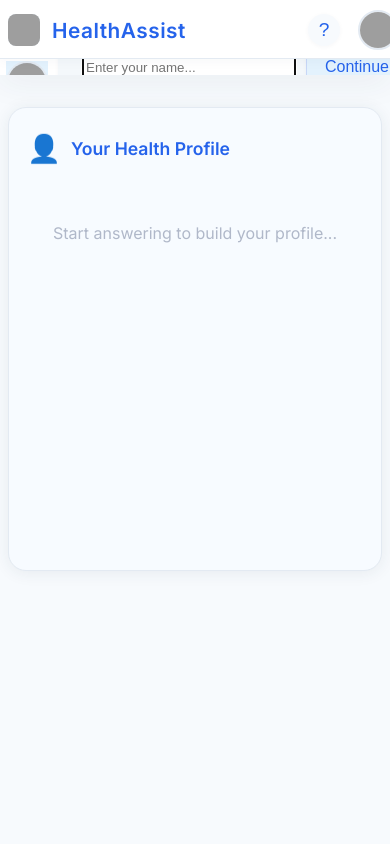
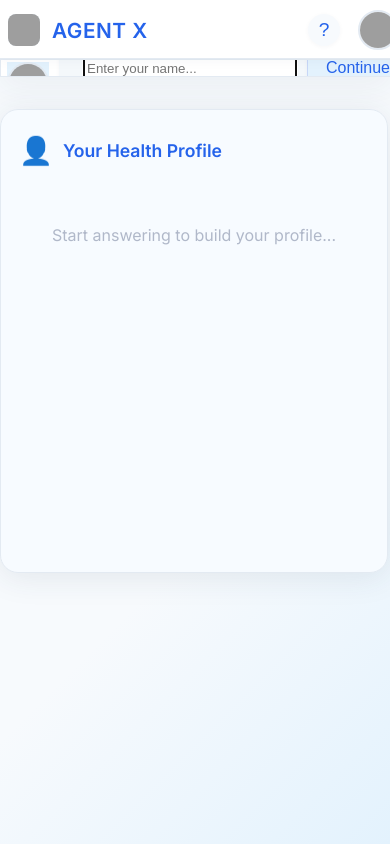
Before and after one commit to hiyaamalik/CybVector, a FastAPI app: page / in a window 390 px wide; the page is wider, and only the part inside the window is pictured. Run offline with FastAPI, Linux system fonts and the light colour scheme; grey boxes are pictures that could not be loaded.

Commit message:
upadated styling

```diff
--- a/static/styles.css
+++ b/static/styles.css
@@ -6,7 +6,7 @@
 }
 
 body {
-  background: #f7fafd;
+  background: linear-gradient(135deg, #f7fafd 60%, #e3f2fd 100%);
   font-family: 'Inter', system-ui, sans-serif;
   position: relative;
 }
@@ -23,6 +23,9 @@
   position: sticky;
   top: 0;
   z-index: 100;
+  font-size: 1.5rem;
+  font-weight: 700;
+  color: #2563eb;
 }
 
 .header-left {
@@ -90,36 +93,36 @@
 
 .main-flex {
   display: flex;
-  flex-direction: column;
-  height: 100vh;
-  min-height: 0;
+  flex-direction: row;
+  height: calc(100vh - 80px);
+  align-items: flex-start;
+  gap: 32px;
+  max-width: 1400px;
   margin: 0 auto;
-  max-width: 1800px;
   padding: 32px 0 0 0;
-  position: relative;
 }
 
 .chat-section {
-  flex: 1 1 0;
-  min-height: 0;
-  max-width: 1200px;
-  min-width: 500px;
+  flex: 2 1 0;
+  min-width: 400px;
+  max-width: 900px;
+  height: 70vh;
+  margin-bottom: 0;
+  box-shadow: 0 4px 32px rgba(44, 62, 80, 0.10);
+  border: 1px solid #e3eaf2;
   background: #fff;
   border-radius: 22px;
-  box-shadow: 0 4px 32px rgba(44, 62, 80, 0.10);
   display: flex;
   flex-direction: column;
   padding: 0 0 16px 0;
   overflow: hidden;
-  align-self: flex-end;
-  margin-bottom: 50px;
-  height: 80vh;
 }
 
 .chat-area {
   flex: 1 1 0;
   min-height: 400px;
-  max-height: 70vh;
+  height: 100%;
+  max-height: 60vh;
   display: flex;
   flex-direction: column;
   gap: 18px;
@@ -354,19 +357,14 @@
     padding: 0;
     height: auto;
   }
-  .profile-panel {
-    max-width: 100vw;
-    min-width: 0;
-    margin: 18px 8px 0 8px;
-    position: static;
-  }
-  .chat-section {
+  .profile-panel, .chat-section {
     width: 100vw;
     max-width: 100vw;
     min-width: 0;
     border-radius: 0;
     margin-bottom: 32px;
     align-self: stretch;
+    height: auto;
   }
 }
 
@@ -381,17 +379,14 @@
     max-width: 100vw;
     padding: 0;
   }
-  .profile-panel {
-    max-width: 100vw;
-    min-width: 0;
-    margin: 18px 8px 0 8px;
-    position: static;
-  }
-  .chat-section {
+  .profile-panel, .chat-section {
     width: 100vw;
     max-width: 100vw;
     min-width: 0;
     border-radius: 0;
+    margin-bottom: 32px;
+    align-self: stretch;
+    height: auto;
   }
   .chat-area {
     padding: 0 6px 0 6px;
@@ -402,20 +397,22 @@
 }
 
 .profile-panel {
-  flex: 0 0 320px;
+  flex: 1 1 0;
+  min-width: 320px;
   max-width: 350px;
-  min-width: 320px;
+  height: 70vh;
+  margin-top: 0;
+  align-self: flex-start;
   background: #f7fbff;
   border-radius: 18px;
-  box-shadow: 0 2px 16px rgba(44, 62, 80, 0.08);
+  box-shadow: 0 4px 32px rgba(44, 62, 80, 0.10);
+  border: 1px solid #e3eaf2;
   padding: 24px 18px 18px 18px;
-  margin-top: 0;
   display: flex;
   flex-direction: column;
   align-items: stretch;
   min-height: 420px;
   height: fit-content;
-  border: 1px solid #e3eaf2;
 }
 
 .profile-header {
--- a/templates/index.html
+++ b/templates/index.html
@@ -11,7 +11,7 @@
   <header class="main-header">
     <div class="header-left">
       <img src="https://cdn-icons-png.flaticon.com/512/3774/3774299.png" alt="HealthAssist Logo" class="header-logo" />
-      <span class="header-title">HealthAssist</span>
+      <span class="header-title">AGENT X</span>
     </div>
     <div class="header-right">
       <button class="header-help" title="Help"><span>?</span></button>
```
